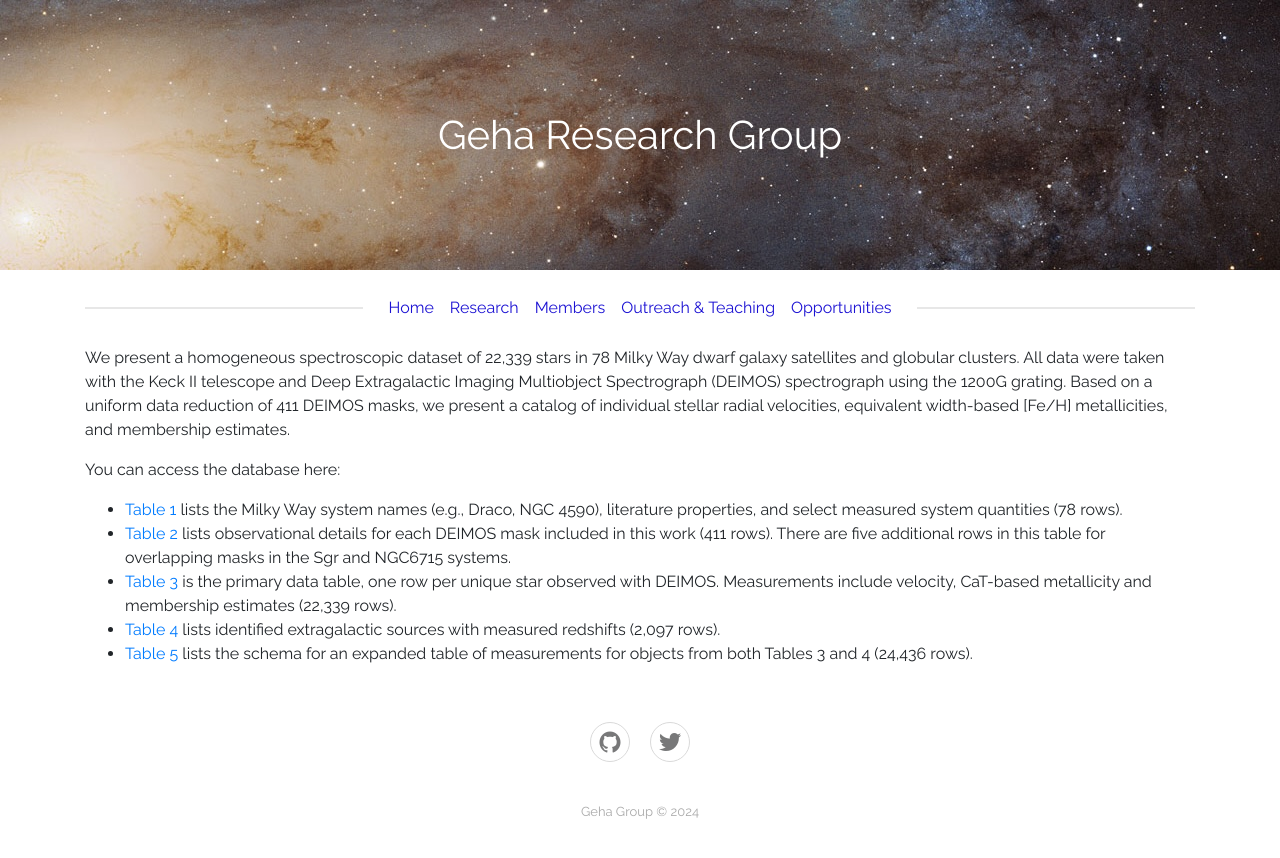
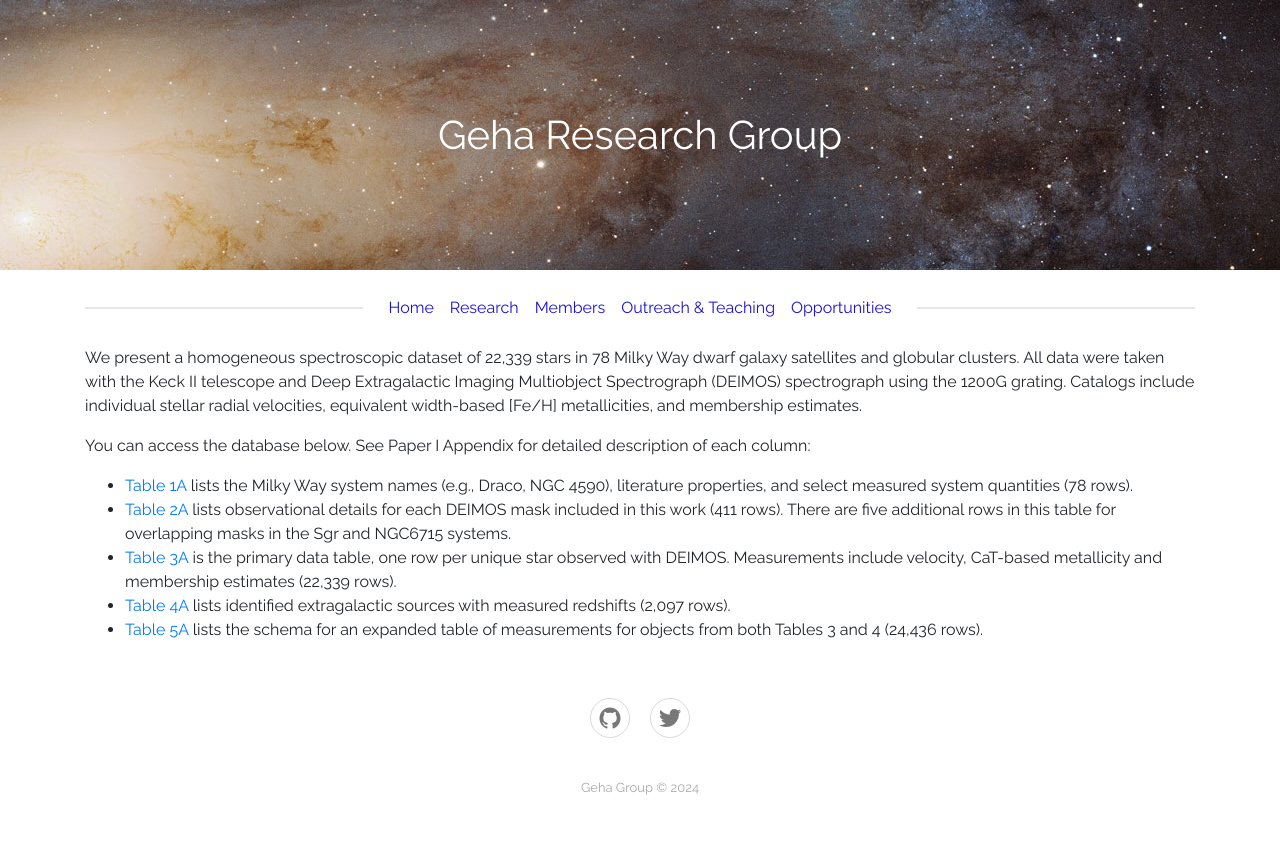
Before and after one commit to geha-group/geha-group.github.io, a Jekyll site: the page built from _deimos/paper1.md, in a window 1280 px wide. Shown: the top 858 px of the page. Built offline with Jekyll 4.4.1, drawn with Linux system fonts in a browser that asks for light colours.

Commit message:
Update paper1.md

```diff
--- a/_deimos/paper1.md
+++ b/_deimos/paper1.md
@@ -9,13 +9,12 @@
 We present a homogeneous spectroscopic dataset of 22,339 stars in 78 Milky Way dwarf galaxy satellites and globular clusters.
 All data were taken with the Keck II telescope and Deep Extragalactic
 Imaging Multiobject Spectrograph (DEIMOS) spectrograph using the 1200G grating.
-Based on a uniform data reduction of 411 DEIMOS masks, we present a catalog of
-individual stellar radial velocities, equivalent width-based [Fe/H] metallicities,
+Catalogs include individual stellar radial velocities, equivalent width-based [Fe/H] metallicities,
 and membership estimates.
 
-You can access the database here:
-- <a href="{{ '/assets/deimos/table1.csv' | relative_url }}" download>Table 1</a> lists the Milky Way system names (e.g., Draco, NGC 4590), literature properties, and select measured system quantities (78 rows).
-- <a href="{{ '/assets/deimos/table2.csv' | relative_url }}" download>Table 2</a> lists observational details for each DEIMOS mask included in this work (411 rows). There are five additional rows in this table for overlapping masks in the Sgr and NGC6715 systems.
-- <a href="{{ '/assets/deimos/table3.csv' | relative_url }}" download>Table 3</a> is the primary data table, one row per unique star observed with DEIMOS. Measurements include velocity, CaT-based metallicity and membership estimates (22,339 rows).
-- <a href="{{ '/assets/deimos/table4.csv' | relative_url }}" download>Table 4</a> lists identified extragalactic sources with measured redshifts (2,097 rows).
-- <a href="{{ '/assets/deimos/table5.csv' | relative_url }}" download>Table 5</a>  lists the schema for an expanded table of measurements for objects from both Tables 3 and 4 (24,436 rows).
+You can access the database below.   See Paper I Appendix for detailed description of each column:
+- <a href="{{ '/assets/deimos/table1.csv' | relative_url }}" download>Table 1A</a> lists the Milky Way system names (e.g., Draco, NGC 4590), literature properties, and select measured system quantities (78 rows).
+- <a href="{{ '/assets/deimos/table2.csv' | relative_url }}" download>Table 2A</a> lists observational details for each DEIMOS mask included in this work (411 rows). There are five additional rows in this table for overlapping masks in the Sgr and NGC6715 systems.
+- <a href="{{ '/assets/deimos/table3.csv' | relative_url }}" download>Table 3A</a> is the primary data table, one row per unique star observed with DEIMOS. Measurements include velocity, CaT-based metallicity and membership estimates (22,339 rows).
+- <a href="{{ '/assets/deimos/table4.csv' | relative_url }}" download>Table 4A</a> lists identified extragalactic sources with measured redshifts (2,097 rows).
+- <a href="{{ '/assets/deimos/table5.csv' | relative_url }}" download>Table 5A</a>  lists the schema for an expanded table of measurements for objects from both Tables 3 and 4 (24,436 rows).
```
